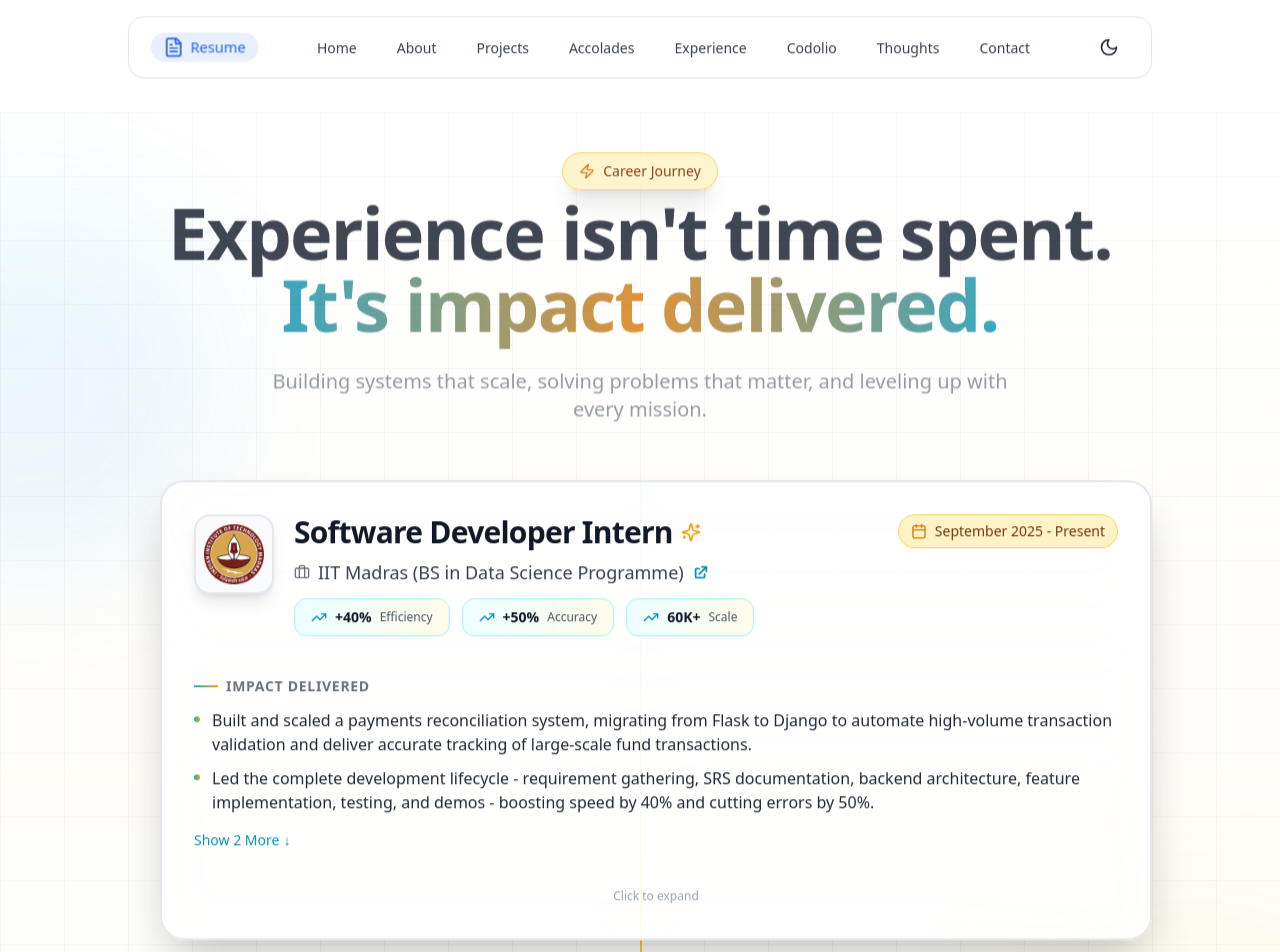
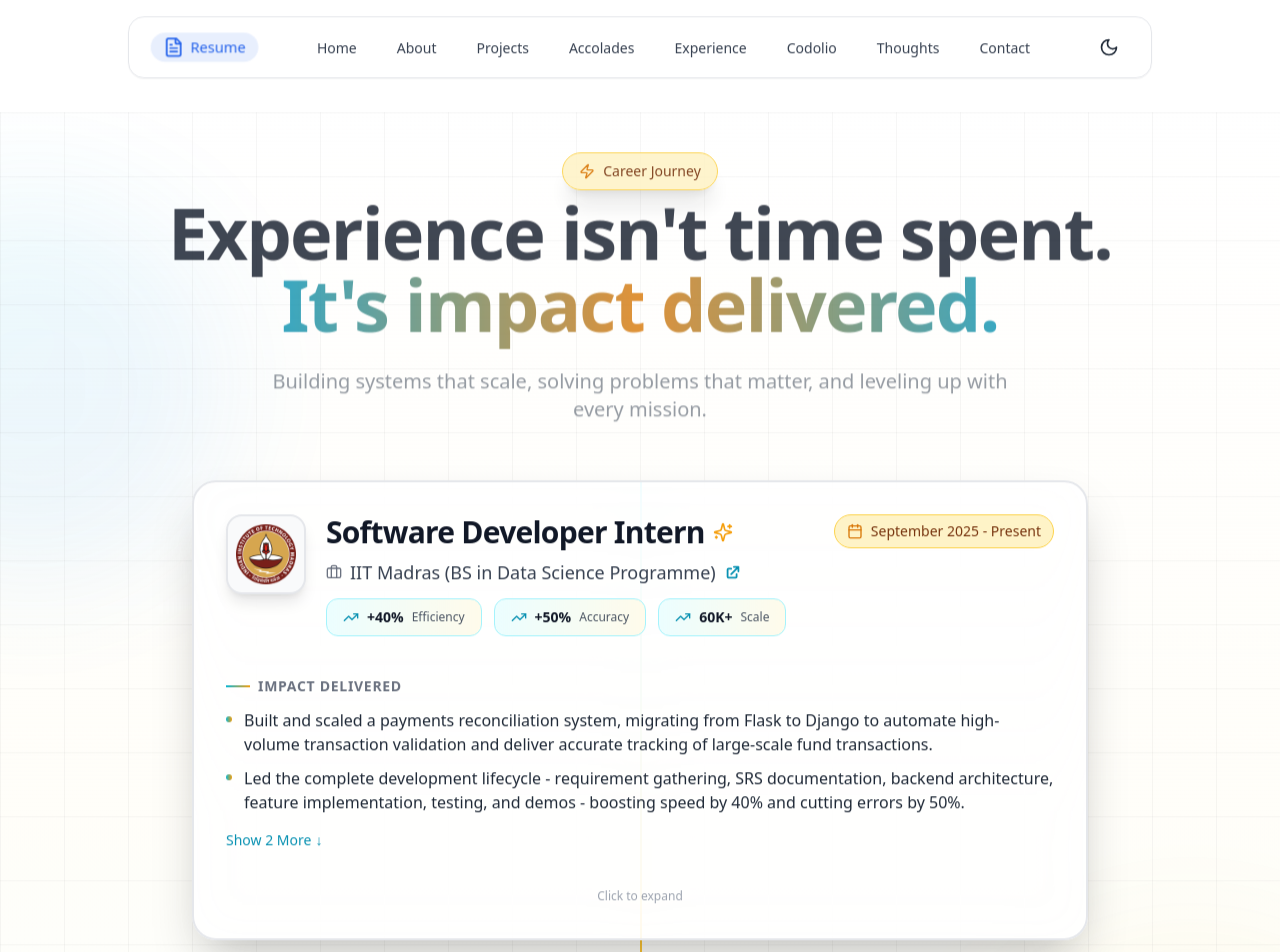
Before and after one commit to Mahadevan2005/Latest_Portfolio, a React (Vite) app: page /experience in a window 1280 px wide. Shown: the top 952 px of the page. Built offline with nearby package versions, Linux system fonts and the light colour scheme.

Commit message:
updated experience section

```diff
--- a/src/components/Experience/ExperienceCard.tsx
+++ b/src/components/Experience/ExperienceCard.tsx
@@ -29,21 +29,10 @@ const ExperienceCard = ({ experience, index }: ExperienceCardProps) => {
       whileInView={{ opacity: 1, x: 0 }}
       viewport={{ once: true }}
       transition={{ duration: 0.7, delay: index * 0.15 }}
-      className="group relative w-full sm:max-w-5xl mx-auto"
+      className="group relative w-full sm:max-w-4xl mx-auto"
     >
-      {/* Chapter Number Badge */}
-      {/* <motion.div
-        initial={{ scale: 0 }}
-        whileInView={{ scale: 1 }}
-        viewport={{ once: true }}
-        transition={{ duration: 0.5, delay: index * 0.15 + 0.3 }}
-        className="absolute -left-4 sm:-left-6 top-8 w-12 h-12 sm:w-14 sm:h-14 rounded-full bg-gradient-to-br from-cyan-500 to-amber-500 dark:from-cyan-600 dark:to-amber-600 flex items-center justify-center text-white font-bold text-lg sm:text-xl shadow-lg z-10"
-      >
-        {index + 1}
-      </motion.div> */}
-
       <motion.div
-        className="bg-white/90 dark:bg-gray-900/90 backdrop-blur-xl rounded-3xl border-2 border-gray-200 dark:border-gray-800 shadow-2xl hover:shadow-3xl transition-all duration-500 p-6 sm:p-8 ml-6 sm:ml-8 cursor-pointer overflow-hidden"
+        className="bg-white/90 dark:bg-gray-900/90 backdrop-blur-xl rounded-3xl border-2 border-gray-200 dark:border-gray-800 shadow-2xl hover:shadow-3xl transition-all duration-500 p-6 sm:p-8 cursor-pointer overflow-hidden"
         whileHover={{ scale: 1.02, borderColor: "rgba(6, 182, 212, 0.5)" }}
         onClick={() => setIsExpanded(!isExpanded)}
       >
```
